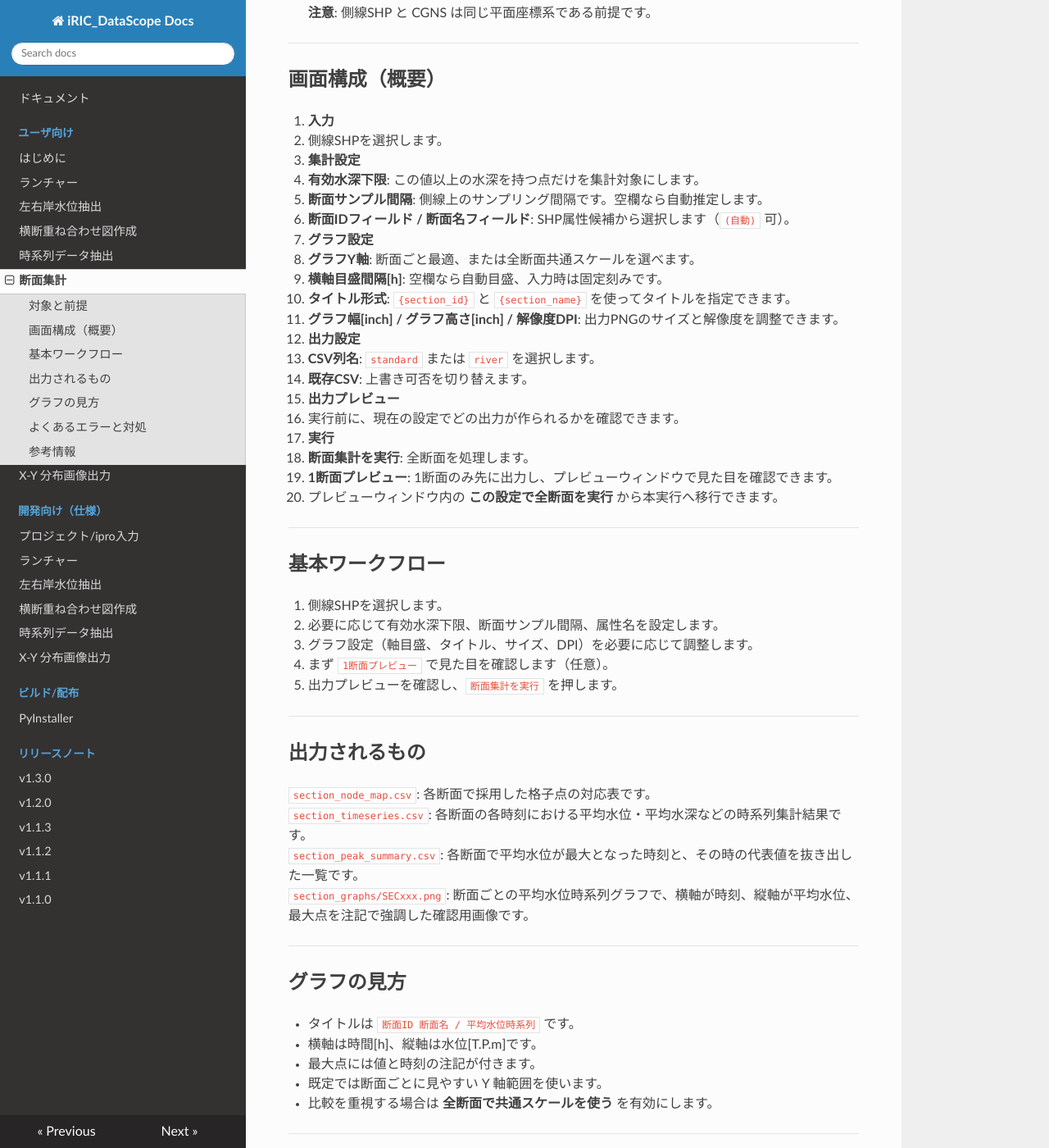
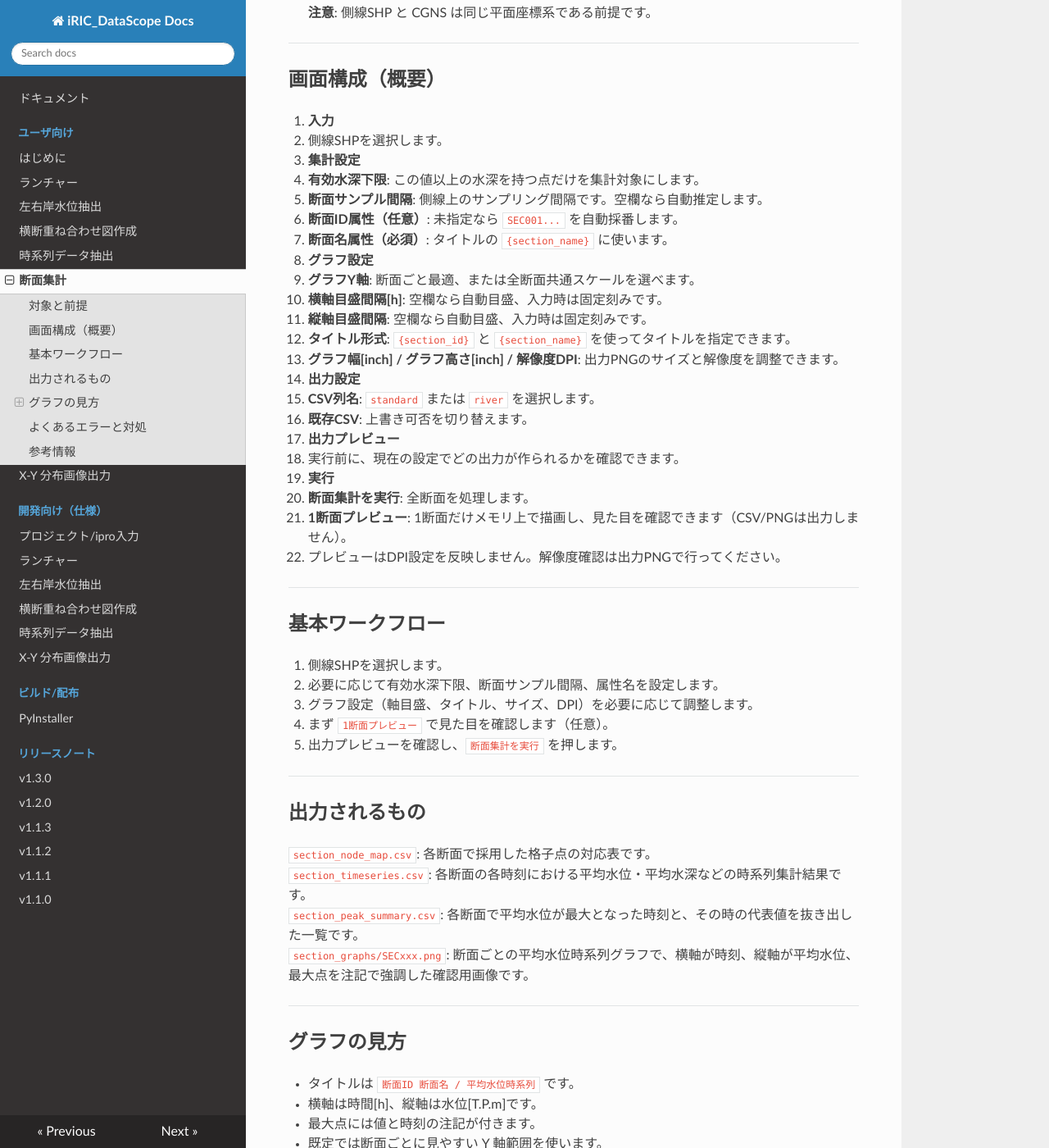
Before and after one commit to Pckk-solvers/iRIC_DataScope, an MkDocs documentation site: the page built from docs/user_docs/section_analyze.md, in a window 1280 px wide and 1400 px high, scrolled down 1145 px. Shown: the whole window at 82% size. Built offline with MkDocs 1.6.1, drawn with Linux system fonts in a browser that asks for light colours; nearby versions of some CDN libraries; some of the changed text lies outside the part shown.

Commit message:
docs: clarify section attrs, add y-tick & preview
Update section_analyze docs to clarify section ID/name handling and UI/CLI behavior: section_id is now optional and auto-numbered (SEC001...), section_name is required and attribute fields are no longer auto-detected. Add y_tick_interval config, CLI flag (--y-tick-interval) and GUI input for vertical tick interval. Change preview to in-memory rendering only (no CSV/PNG output) and note fixed DPI for on-screen preview. Also document title template usage ({section_id}/{section_name}) and related GUI/CLI adjustments.

```diff
--- a/docs/user_docs/section_analyze.md
+++ b/docs/user_docs/section_analyze.md
@@ -27,11 +27,13 @@
 2. **集計設定**
    - **有効水深下限**: この値以上の水深を持つ点だけを集計対象にします。
    - **断面サンプル間隔**: 側線上のサンプリング間隔です。空欄なら自動推定します。
-   - **断面IDフィールド / 断面名フィールド**: SHP属性候補から選択します（`(自動)` 可）。
+   - **断面ID属性（任意）**: 未指定なら `SEC001...` を自動採番します。
+   - **断面名属性（必須）**: タイトルの `{section_name}` に使います。
 
 3. **グラフ設定**
    - **グラフY軸**: 断面ごと最適、または全断面共通スケールを選べます。
    - **横軸目盛間隔[h]**: 空欄なら自動目盛、入力時は固定刻みです。
+   - **縦軸目盛間隔**: 空欄なら自動目盛、入力時は固定刻みです。
    - **タイトル形式**: `{section_id}` と `{section_name}` を使ってタイトルを指定できます。
    - **グラフ幅[inch] / グラフ高さ[inch] / 解像度DPI**: 出力PNGのサイズと解像度を調整できます。
 
@@ -44,8 +46,8 @@
 
 6. **実行**
    - **断面集計を実行**: 全断面を処理します。
-   - **1断面プレビュー**: 1断面のみ先に出力し、プレビューウィンドウで見た目を確認できます。
-   - プレビューウィンドウ内の **この設定で全断面を実行** から本実行へ移行できます。
+   - **1断面プレビュー**: 1断面だけメモリ上で描画し、見た目を確認できます（CSV/PNGは出力しません）。
+   - プレビューはDPI設定を反映しません。解像度確認は出力PNGで行ってください。
 
 ---
 
@@ -76,6 +78,15 @@
 - 既定では断面ごとに見やすい Y 軸範囲を使います。
 - 比較を重視する場合は **全断面で共通スケールを使う** を有効にします。
 
+### タイトル形式の考え方
+
+- `タイトル形式` は文字テンプレートです。
+  例: `{section_id} {section_name} / 平均水位時系列`
+- `{section_id}` は **集計設定の「断面ID属性（任意）」** で決まります。
+  未指定なら `SEC001...` を自動採番します。
+- `{section_name}` は **集計設定の「断面名属性（必須）」** で決まります。
+- 期待どおりに出ない場合は、まず「断面名属性」が正しい列かを確認してください。
+
 ---
 
 ## よくあるエラーと対処
```
Also changed, not shown: docs/dev_docs/section_analyze/design.md (+24 -20 lines).
